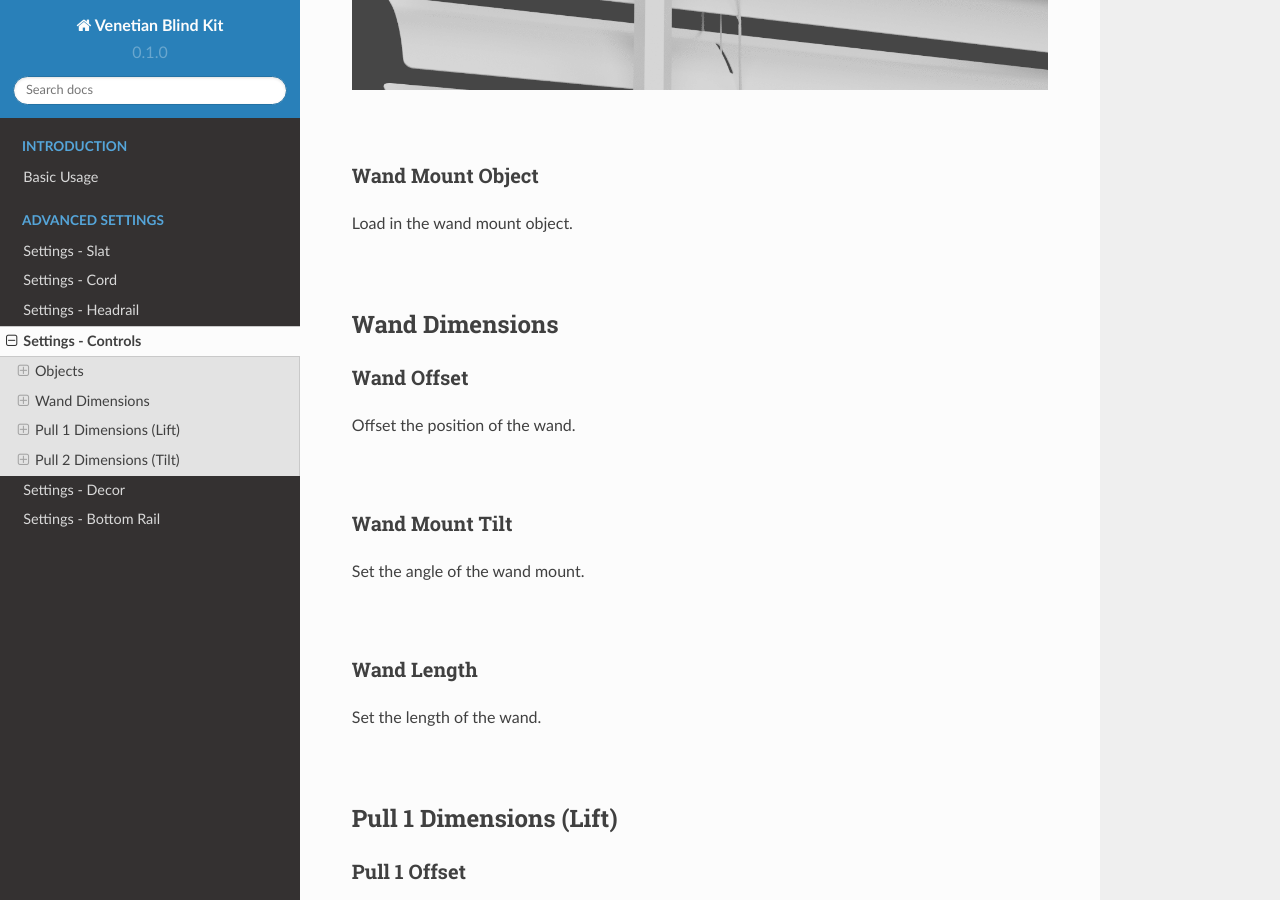
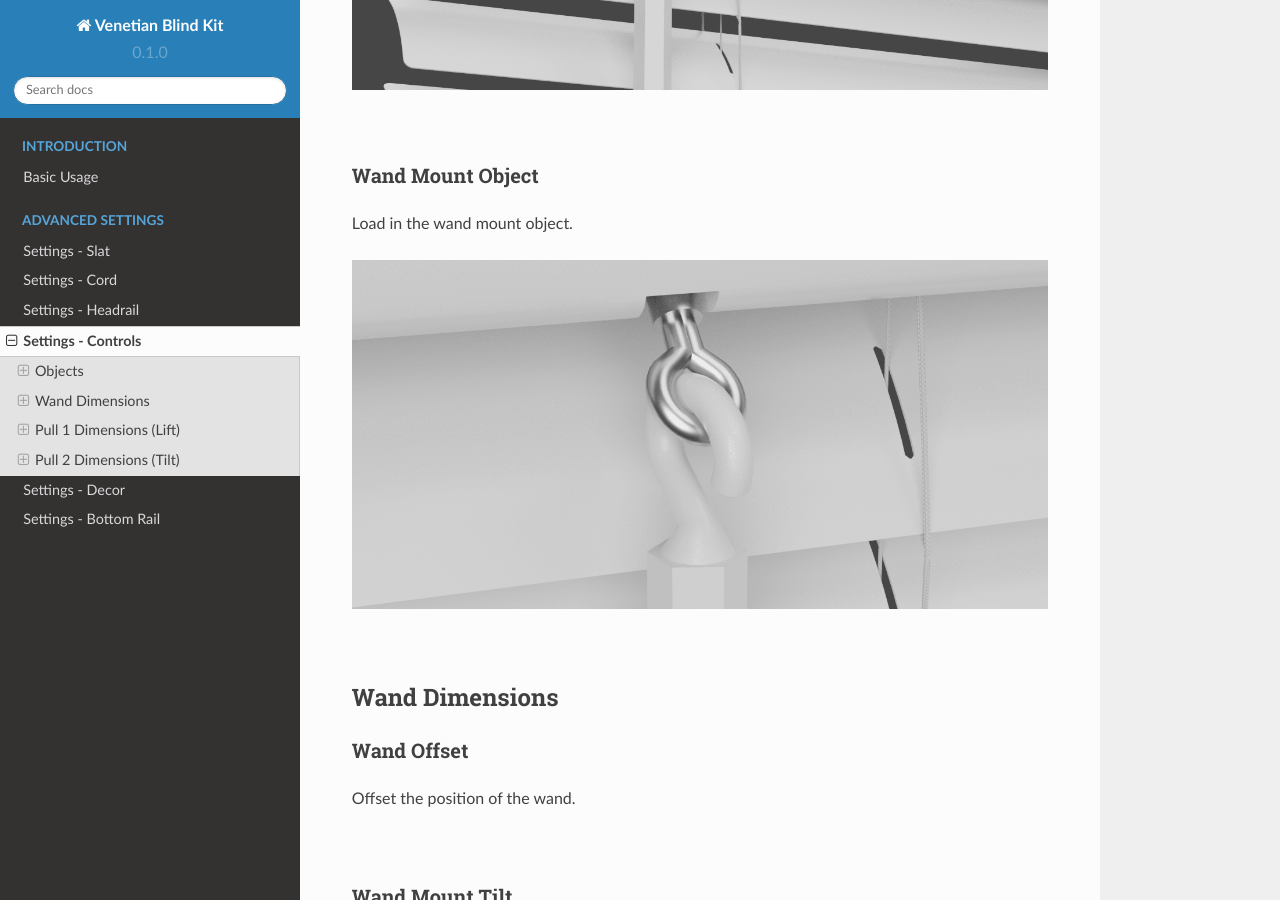
Before and after one commit to imperfectlink/VenetianBlindKit, a Sphinx documentation site: the page built from docs/source/controls.rst, in a window 1280 px wide and 900 px high, scrolled down 1138 px. Built offline with Sphinx 7.4.7 and the Read the Docs theme 2.0.0, drawn with Linux system fonts in a browser that asks for light colours.

Commit message:
Update controls.rst

```diff
--- a/docs/source/controls.rst
+++ b/docs/source/controls.rst
@@ -28,6 +28,8 @@ Wand Mount Object
 ----
 
 Load in the wand mount object.
+
+.. image:: img/VBK_WandMounts.gif
 
 |
 
```
